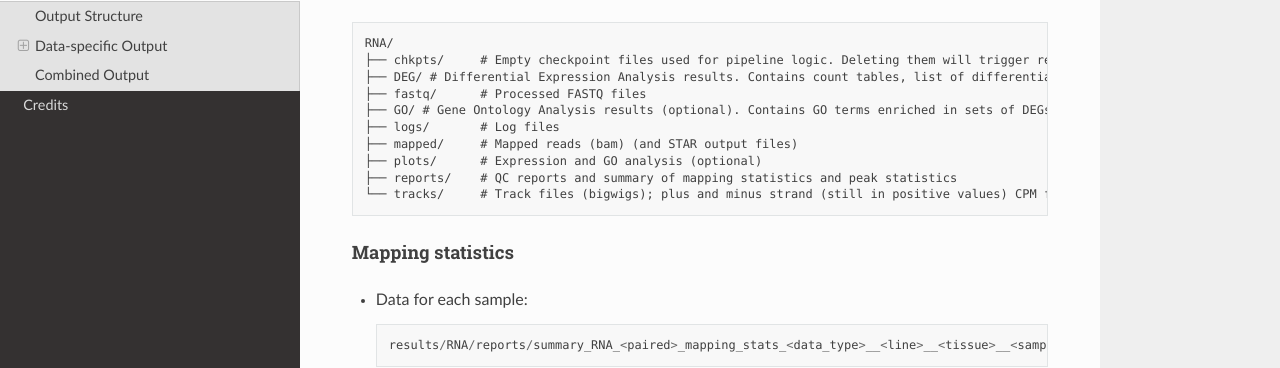
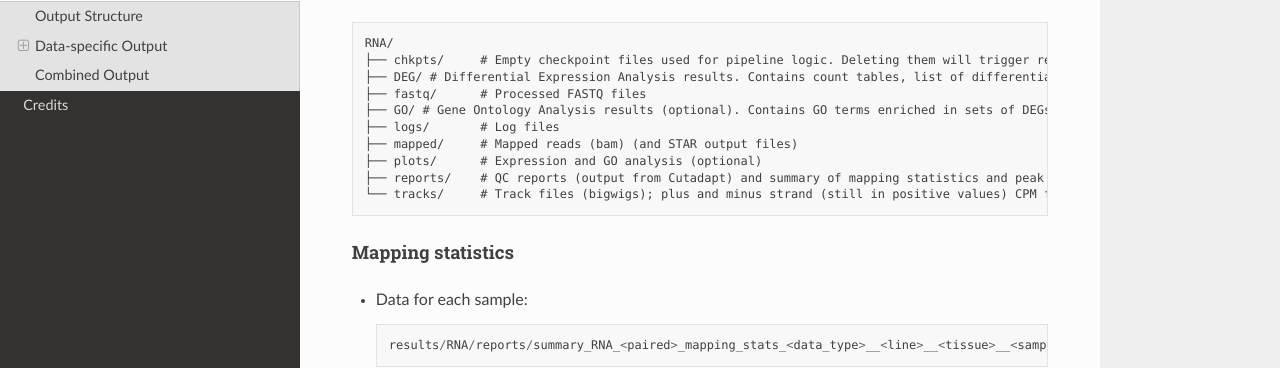
Before and after one commit to joncahn/epicc-documentation, a Sphinx documentation site: the page built from docs/source/output.rst, in a window 1280 px wide and 900 px high, scrolled down 8133 px. Shown: the part 224-592 px from the top of the window. Built offline with Sphinx 7.4.7 and the Read the Docs theme 3.1.0, drawn with Linux system fonts in a browser that asks for light colours; some of the changed text lies outside the part shown.

Commit message:
Update output.rst

```diff
--- a/docs/source/output.rst
+++ b/docs/source/output.rst
@@ -57,7 +57,7 @@
 	├── mapped/	# Mapped reads (bam)
 	├── peaks/	# Peak files (MACS2 output) for each replicate, pseudo-replicate and merged biological replicates and selected peaks (shared by merged and both pseudo-replicates).
 	├── plots/	# Fingerprints (IP vs Input for each IP sample), IDR if at least two biological replicates
-	├── reports/	# QC reports and summary of mapping statistics and peak statistics
+	├── reports/	# QC reports (output from Cutadapt) and summary of mapping statistics and peak statistics (output from Bowtie2 and samtools)
 	└── tracks/	# Track files (bigwigs); log2FC of IP/Input for each rep and merged if at least 2 biological replicates
 
 Mapping statistics
@@ -155,7 +155,7 @@
 	├── motifs/	# Motifs analysis with the MEME suite, one folder per selected and idr peaks (and per replicates if so chosen in the config file)
 	├── peaks/	# Peak files (MACS2 output) for each replicate, pseudo-replicate and merged biological replicates and selected peaks (shared by merged and both pseudo-replicates).
 	├── plots/	# Fingerprints (IP vs Input for each IP sample), IDR if at least two biological replicates
-	├── reports/	# QC reports and summary of mapping statistics and peak statistics
+	├── reports/	# QC reports (output from Cutadapt) and summary of mapping statistics and peak statistics (output from Bowtie2 and samtools)
 	└── tracks/	# Track files (bigwigs); log2FC of IP/Input for each rep and merged if at least 2 biological replicates
 
 Mapping statistics
@@ -270,13 +270,13 @@
 
 	RNA/
 	├── chkpts/	# Empty checkpoint files used for pipeline logic. Deleting them will trigger rerunning the corresponding analysis
-	├── DEG/ # Differential Expression Analysis results. Contains count tables, list of differential expression genes for all pairwise comparisons, gene expression tables and RData object for plotting gene expression (see `usage - plotting differential expression`).
+	├── DEG/ # Differential Expression Analysis results. Contains count tables, list of differential expression genes for all pairwise comparisons, gene expression tables and RData object for plotting gene expression (see `usage - plotting differential expression`)
 	├── fastq/	# Processed FASTQ files
 	├── GO/	# Gene Ontology Analysis results (optional). Contains GO terms enriched in sets of DEGs uniquely UP- or DOWN-regulated in each sample, and in additional GO analysis (see `usage - GO analysis`)
 	├── logs/	# Log files
 	├── mapped/	# Mapped reads (bam) (and STAR output files)
 	├── plots/	# Expression and GO analysis (optional)
-	├── reports/	# QC reports and summary of mapping statistics and peak statistics
+	├── reports/	# QC reports (output from Cutadapt) and summary of mapping statistics and peak statistics (output from STAR and samtools)
 	└── tracks/	# Track files (bigwigs); plus and minus strand (still in positive values) CPM for each replicate and merged all replicates per sample
 
 Mapping statistics
@@ -403,7 +403,7 @@
 	├── fastq/	# Processed FASTQ files
 	├── logs/	# Log files
 	├── mapped/	# Subfolders of ShortStack output for each replicate
-	├── reports/	# QC reports and summary of mapping statistics and peak statistics
+	├── reports/	# QC reports (output from Cutadapt) and summary of size statistics
 	└── tracks/	# Track files (bigwigs); plus and minus strand (still in positive values) CPM for each replicate and merged all replicates per sample for each size chosen (default, 21, 22, 23 and 24nt)
 
 Mapping statistics
@@ -456,7 +456,7 @@
 	results/sRNA/reports/summary_DEG_stats__<analysis_name>__<refgenome>__on_new_clusters.txt # number of differential regulated clusters in all pairwise comparisons and uniquely regulated in each sample
 	results/combined/plots/BCV_RNAseq_<analysis_name>_<ref_genome>.pdf # Biological Coefficient of Variation of all genes
 	results/combined/plots/MDS_RNAseq_<analysis_name>_<ref_genome>_<d12|d12_labs|d23|d23_labs>.pdf # Multidimensional scaling, all four versions
-	results/combined/plots/Heatmap_sRNA_<cpm|zscore>__<analysis_name>__<ref_genome>__on_new_clusters.pdf # expression values accross all differentially regulated clusters by count per million and zscore.
+	results/combined/plots/Heatmap_sRNA_<cpm|zscore>__<analysis_name>__<ref_genome>__on_new_clusters.pdf # expression values accross all differentially regulated clusters by count per million and zscore
 
 (See RNAseq for examples)
 
@@ -483,6 +483,64 @@
 
 DNA methylation
 ---------------
+
+Output tree
++++++++++++
+
+::
+
+	mC/
+	├── chkpts/	# Empty checkpoint files used for pipeline logic. Deleting them will trigger rerunning the corresponding analysis
+	├── DMRs/ # Differential Methylated Regions results. Contains list of DMRs for each context in pairwise comparisons and summary tables
+	├── fastq/	# Processed FASTQ files
+	├── logs/	# Log files
+	├── mapped/	# Mapped reads (bam)
+	├── methylcall/	# CX report (Bismark output) of methylation calls per cytosines
+	├── reports/	# QC reports (output from Cutadapt) and summary of mapping statistics and methylation statistics (output from Bismark)
+	└── tracks/	# Track files (bigwigs); strand-specific and merged methylation values (from 0 to 100%) for each replicate and all replicates of each sample merged
+
+Mapping statistics
+++++++++++++++++++
+
+- Data for each sample::
+
+	results/mC/reports/summary_mC_<paired>_mapping_stats_<data_type>__<line>__<tissue>__<sample_type>__<replicate>__<ref_genome>.txt
+
+- Summary table::
+
+	results/combined/reports/summary_mapping_stats_<analysis_name>_mC.txt
+
+- Plot::
+
+	results/combined/plots/mapping_stats_<analysis_name>_mC.pdf
+
+(see histone ChIP-seq for an example)
+
+Methylation Calls
++++++++++++++++++
+
+Performed with Bismark
+
+- Methylation data for each sample::
+
+	results/mC/reports/final_report_<paired>__<data_type>__<line>__<tissue>__<sample_type>__<replicate>__<ref_genome>.html # html summary output from Bismark
+	results/mC/reports/<paired>__<data_type>__<line>__<tissue>__<sample_type>__<replicate>__<ref_genome>.deduplicated.cytosine_context_summary.txt # methylation level per sequence context output from Bismark
+	results/mC/reports/<paired>__<data_type>__<line>__<tissue>__<sample_type>__<replicate>__<ref_genome>.deduplicated.M-bias.txt # M-bias data output from Bismark
+	results/mC/reports/<paired>__<data_type>__<line>__<tissue>__<sample_type>__<replicate>__<ref_genome>.deduplicated_splitting_report.txt # Methylation extraction statistics output from Bismark
+	results/mC/methylcall/<data_type>__<line>__<tissue>__<sample_type>__<replicate>__<ref_genome>.deduplicated.CX_report.txt.gz # Table with methylation values and coverage for each cytosine of the genome
+
+Differential Methylated Regions analysis
+++++++++++++++++++++++++++++++++++++++++
+
+Performed with DMRcaller
+
+- List of differentially methylated regions (DMRs) in each sequence context and summary tables for each pairwise comparison of samples::
+
+	results/mC/DMRs/<data_type_sample1>__<line_sample1>__<tissue_sample1>__<sample_type_sample1>__<ref_genome_sample1>__vs__<data_type_sample2>__<line_sample2>__<tissue_sample2>__<sample_type_sample2>__<ref_genome_sample2>__CG_DMRs.txt # Bed file of DMRs in the CG context between sample1 and sample2 including methylation values and statistics (if there are any CG DMRs)
+	results/mC/DMRs/<data_type_sample1>__<line_sample1>__<tissue_sample1>__<sample_type_sample1>__<ref_genome_sample1>__vs__<data_type_sample2>__<line_sample2>__<tissue_sample2>__<sample_type_sample2>__<ref_genome_sample2>__CHG_DMRs.txt # Bed file of DMRs in the CHG context between sample1 and sample2 including methylation values and statistics (if mC context is all and there are any CHG DMRs)
+	results/mC/DMRs/<data_type_sample1>__<line_sample1>__<tissue_sample1>__<sample_type_sample1>__<ref_genome_sample1>__vs__<data_type_sample2>__<line_sample2>__<tissue_sample2>__<sample_type_sample2>__<ref_genome_sample2>__CHH_DMRs.txt # Bed file of DMRs in the CHH context between sample1 and sample2 including methylation values and statistics (if mC context is all and there are any CHH DMRs)
+
+	results/mC/DMRs/summary__<data_type_sample1>__<line_sample1>__<tissue_sample1>__<sample_type_sample1>__<ref_genome_sample1>__vs__<data_type_sample2>__<line_sample2>__<tissue_sample2>__<sample_type_sample2>__<ref_genome_sample2>__DMRs.txt # summary table with the number of Hyper- and Hypo-methylated regions in each sequence context between sample1 and sample2
 
 Combined Output
 ===============
@@ -519,13 +577,13 @@
 
 - Deeptool matrices and sorted region files::
 
-	results/combined/matrix/final_matrix_regions__most__<analysis_name>__<ref_genome>__all_genes.gz # matrix scaled by regions for all samples except mC on all genes; also present "tss" and "tes" instead of "regions".
-	results/combined/matrix/final_matrix_regions__mC__<analysis_name>__<ref_genome>__all_genes.gz # matrix scaled by regions for mC samples on all genes; also present "tss" and "tes" instead of "regions".
-	results/combined/matrix/final_matrix_regions__most__<analysis_name>__<ref_genome>__all_genes.gz # matrix scaled by regions for mC samples on all genes sorted according to other samples (only present if `heatmap_sort_mc_after_others` is set to `true`); also present "tss" and "tes" instead of "regions".
-	results/combined/matrix/Heatmap__regions__most__<analysis_name>__<ref_genome>__all_genes_sorted_regions.bed # bed-file of regions of all genes in sorted order of all samples except mC; also present "tss" and "tes" instead of "regions".
+	results/combined/matrix/final_matrix_regions__most__<analysis_name>__<ref_genome>__all_genes.gz # matrix scaled by regions for all samples except mC on all genes; also present "tss" and "tes" instead of "regions"
+	results/combined/matrix/final_matrix_regions__mC__<analysis_name>__<ref_genome>__all_genes.gz # matrix scaled by regions for mC samples on all genes; also present "tss" and "tes" instead of "regions"
+	results/combined/matrix/final_matrix_regions__most__<analysis_name>__<ref_genome>__all_genes.gz # matrix scaled by regions for mC samples on all genes sorted according to other samples (only present if `heatmap_sort_mc_after_others` is set to `true`); also present "tss" and "tes" instead of "regions"
+	results/combined/matrix/Heatmap__regions__most__<analysis_name>__<ref_genome>__all_genes_sorted_regions.bed # bed-file of regions of all genes in sorted order of all samples except mC; also present "tss" and "tes" instead of "regions"
 
 - Heatmaps::
 
-	results/combined/plots/Heatmap__regions__most__<analysis_name>__<ref_genome>__all_genes.pdf # heatmaps scaled by regions of all samples except mC, sorted by mean (default, can be changed in configuration); also present "tss" and "tes" instead of "regions".
-	results/combined/plots/Heatmap_sorted__regions__mC__<analysis_name>__<ref_genome>__all_genes.pdf # heatmaps scaled by regions of mC samples, in the same sort order than all other samples above (if `heatmap_sort_mc_after_others` is set to `true`); also present "tss" and "tes" instead of "regions".
-	results/combined/plots/Heatmap__regions__mC__<analysis_name>__<ref_genome>__all_genes.pdf # heatmaps scaled by regions of mC samples, sorted by mean (default, can be changed in configuration if `heatmap_sort_mc_after_others` is set to `false`); also present "tss" and "tes" instead of "regions".
+	results/combined/plots/Heatmap__regions__most__<analysis_name>__<ref_genome>__all_genes.pdf # heatmaps scaled by regions of all samples except mC, sorted by mean (default, can be changed in configuration); also present "tss" and "tes" instead of "regions"
+	results/combined/plots/Heatmap_sorted__regions__mC__<analysis_name>__<ref_genome>__all_genes.pdf # heatmaps scaled by regions of mC samples, in the same sort order than all other samples above (if `heatmap_sort_mc_after_others` is set to `true`); also present "tss" and "tes" instead of "regions"
+	results/combined/plots/Heatmap__regions__mC__<analysis_name>__<ref_genome>__all_genes.pdf # heatmaps scaled by regions of mC samples, sorted by mean (default, can be changed in configuration if `heatmap_sort_mc_after_others` is set to `false`); also present "tss" and "tes" instead of "regions"
```
